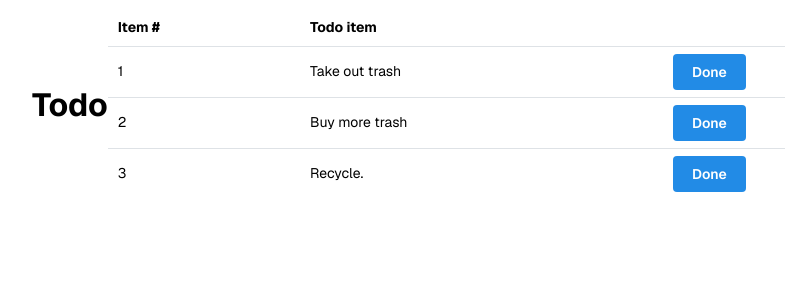
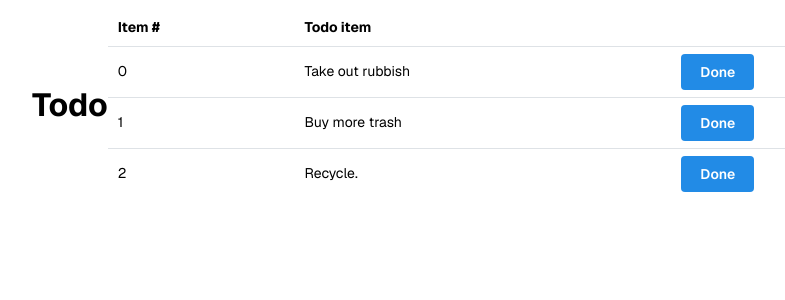
Before and after one commit to hedgehoglab-engineering/todo-workshop-template, a Next.js app in the folder frontend/: page / in a window 1280 px wide. Shown: the top 300 px of the page, without its empty margins (154-939 px from the left). Built offline with nearby package versions, Linux system fonts and the light colour scheme.

Commit message:
Get buttons to do something and understand state

```diff
--- a/frontend/app/list.tsx
+++ b/frontend/app/list.tsx
@@ -1,19 +1,29 @@
 'use client';
 
+import { useState } from 'react';
 import { Table, Button } from '@mantine/core';
 
-const items = [
-  "Take out trash",
-  "Buy more trash",
-  "Recycle."
-];
+export function TodoList (props) {
+    const markDone = (index) => {
+        // Item[index] is done, remove it
+        // Filter runs over each element in the array
+        // items.filter((val,idx) => function body which returns true or false per element)
+        setItems(items.filter((val,idx) => idx !== index));
+    }
 
-export function TodoList (props) {
+  // Initial state
+  // [variable to set, function = useState(start value)]
+  const [items, setItems] = useState([
+    "Take out rubbish",
+    "Buy more trash",
+    "Recycle."
+  ]);
+
   const rows = items.map((item, index) => (
-    <Table.Tr key={++index}>
-      <Table.Td>{++index}</Table.Td>
+    <Table.Tr key={index}>
+      <Table.Td>{index}</Table.Td>
       <Table.Td>{item}</Table.Td>
-      <Table.Td><Button key={++index}>Done</Button></Table.Td>
+      <Table.Td><Button key={index} onClick={() => markDone(index)}>Done</Button></Table.Td>
     </Table.Tr>
   ));
 
```
